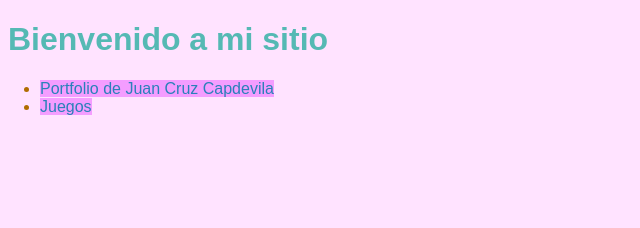
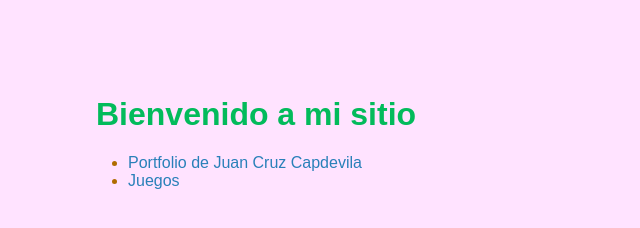
Before and after one commit to Beautiful-Bug/Juan-Cruz-Capdevila-links, a plain HTML site: page index.html in a window 1280 px wide. Shown: the whole page, without its empty margins (0-640 px from the left). Drawn offline with Linux system fonts and the light colour scheme.

Commit message:
todo con CSS 2 ¡!

```diff
--- a/cosmo-con/style.css
+++ b/cosmo-con/style.css
@@ -11,8 +11,8 @@ h1 {
 }
 
 a {
-  color: #871385;
-  text-decoration: none;
+color: #2980b9;
+text-decoration: slateblue;
 }
 
 a:hover {
--- a/juan-cruz-capdevila/style.css
+++ b/juan-cruz-capdevila/style.css
@@ -11,8 +11,8 @@ h1 {
 }
 
 a {
-  color: #871385;
-  text-decoration: none;
+ color: #2980b9;
+ text-decoration: slateblue;
 }
 
 a:hover {
--- a/juegos/Slam-Exquisito/style.css
+++ b/juegos/Slam-Exquisito/style.css
@@ -11,8 +11,8 @@ h1 {
 }
 
 a {
-  color: #871385;
-  text-decoration: none;
+color: #2980b9;
+text-decoration: slateblue;
 }
 
 a:hover {
--- a/juegos/style.css
+++ b/juegos/style.css
@@ -7,12 +7,12 @@ body {
 }
 
 h1 {
-  color: #02bb5b;
+    color: #55b9b4;
 }
 
 a {
-  color: #871385;
-  text-decoration: none;
+    color: #2980b9;
+    text-decoration: none;
 }
 
 a:hover {
--- a/style.css
+++ b/style.css
@@ -1,6 +1,5 @@
 body {
   font-family: sans-serif;
-<<<<<<< HEAD
   margin: 6em;
   background-color: #ffe3ff;
   color: #b06c00;
@@ -11,22 +10,8 @@ h1 {
 }
 
 a {
-  color: #871385;
-  text-decoration: none;
-=======
-  margin: 2em;
-  background-color: #f49dff;
-  color: #f2fff0;
-}
-
-h1 {
-  color: #55b9b4;
-}
-
-a {
   color: #2980b9;
   text-decoration: slateblue;
->>>>>>> 09236901835bb0974f341846bf5c0ceda3d601e4
 }
 
 a:hover {
```
